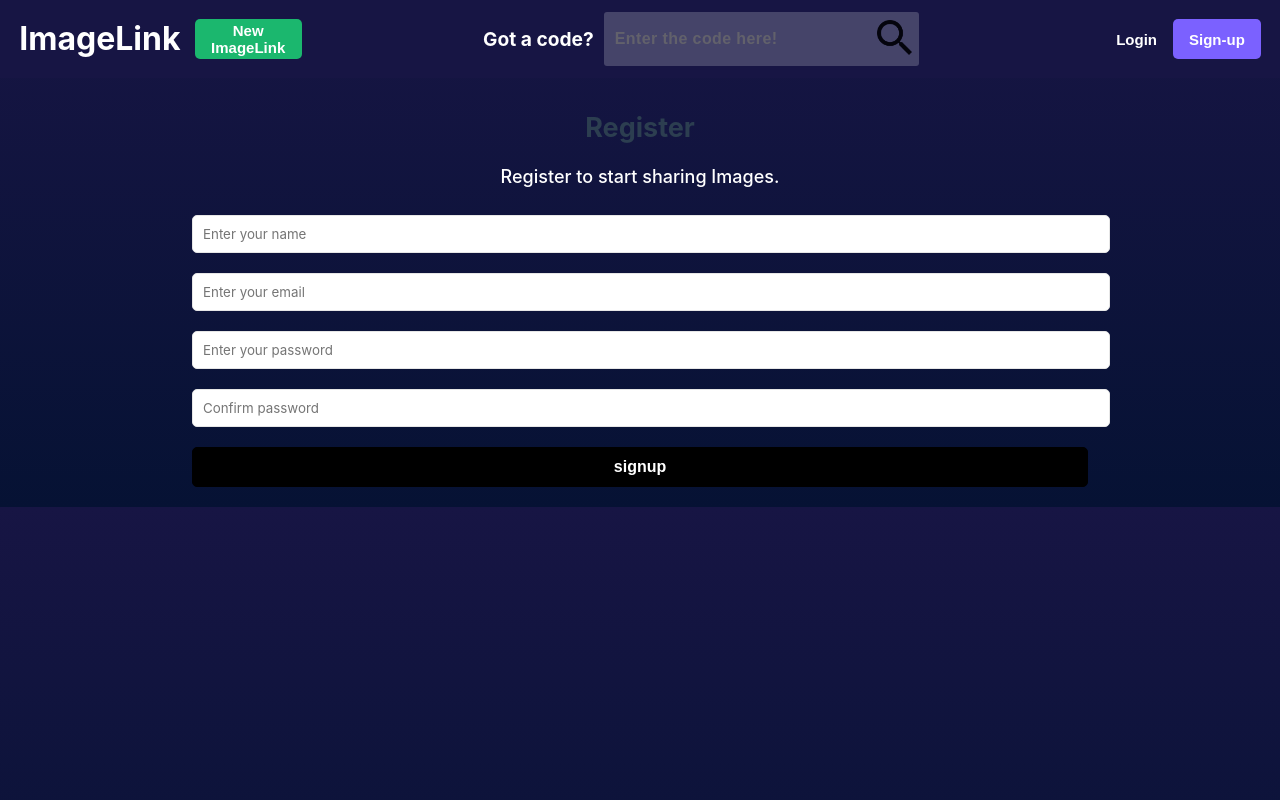
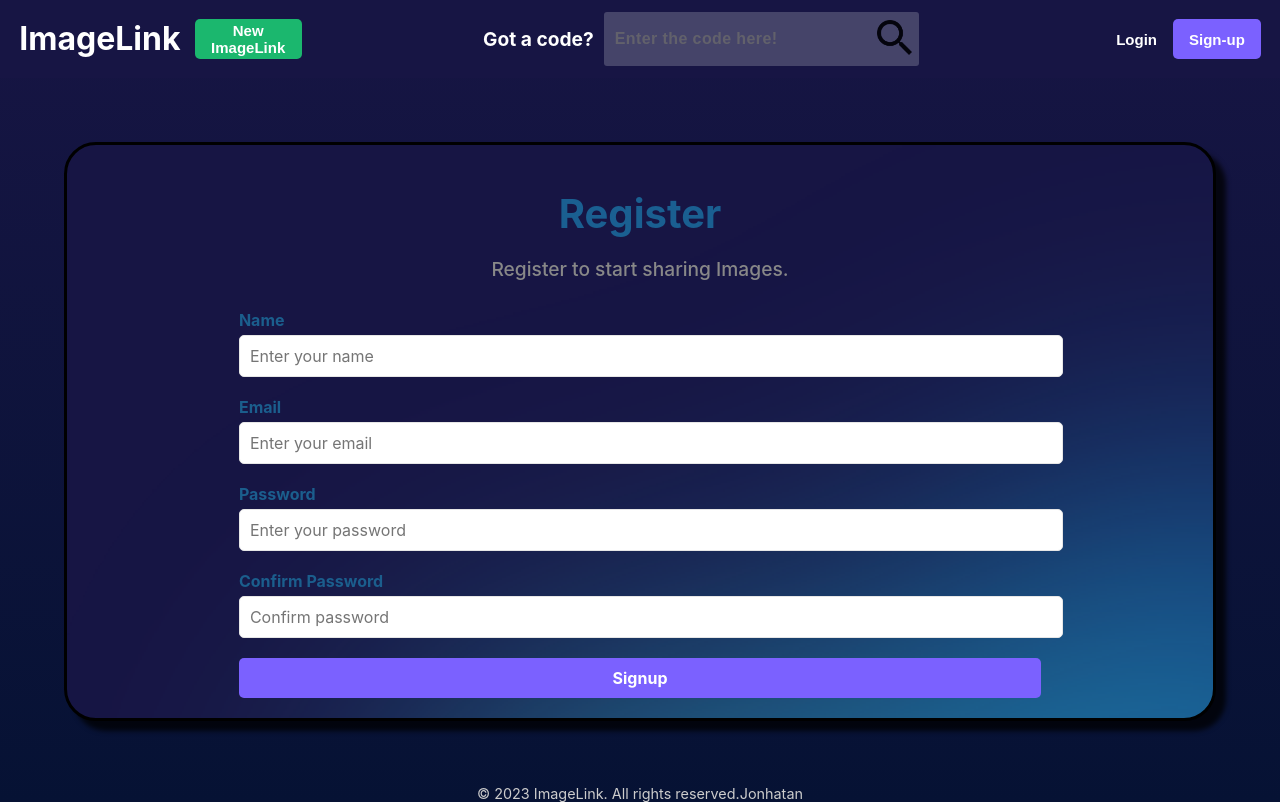
Before and after one commit to jonangeles-sanchez/Image-Link, a React (Create React App) app in the folder frontend/: page /signup in a window 1280 px wide. Built offline with nearby package versions, Linux system fonts and the light colour scheme.

Commit message:
Redo: Register page

```diff
--- a/frontend/src/App.css
+++ b/frontend/src/App.css
@@ -460,25 +460,49 @@ video {
   background-size: cover;
 }
 
+/* Register page */
+.register-container {
+  display: flex;
+  flex-direction: column;
+  align-items: center;
+  justify-content: center;
+  margin-top: 5%;
+  margin-bottom: 5%;
+  margin-left: 5%;
+  margin-right: 5%;
+  background-color: #171544;
+  border-radius: 2rem;
+  box-shadow: 10px 10px 5px 0px rgba(0, 0, 0, 0.75);
+  border: solid;
+  border-color: black;
+  border-width: 0.2rem;
+  background-image: url("./components/assets/card-mist-glow.6139fbd9.png");
+  background-repeat: no-repeat;
+  background-size: cover;
+}
+
 .heading {
-  font-size: 2rem;
-  font-weight: 700;
-  margin-bottom: 50px;
-  padding: 0 20px;
+  text-align: center;
+  margin-bottom: 20px;
+}
+
+.heading h1 {
+  font-size: 2.5rem;
+  margin-bottom: 10px;
 }
 
 .heading p {
-  color: white;
+  font-size: 1.2rem;
+  color: #888;
 }
 
-.form,
-.content {
+.form {
   width: 70%;
   margin: 0 auto;
 }
 
 .form-group {
-  margin-bottom: 10px;
+  margin-bottom: 20px;
 }
 
 .form-group input,
@@ -488,21 +512,38 @@ video {
   padding: 10px;
   border: 1px solid #e6e6e6;
   border-radius: 5px;
-  margin-bottom: 10px;
   font-family: inherit;
+  font-size: 1rem;
 }
 
 .form-group label {
   text-align: left;
   display: block;
-  margin: 0 0 5px 3px;
+  margin-bottom: 5px;
+  font-weight: bold;
+  color: #1b5e8d; /* Match the color of the logo */
 }
 
-.form-group label {
-  text-align: left;
-  display: block;
-  margin: 0 0 5px 3px;
+.form-group button {
+  width: 100%;
+  padding: 10px;
+  background-color: #7b61ff;
+  color: #fff;
+  border: none;
+  border-radius: 5px;
+  font-family: inherit;
+  font-size: 1rem;
+  cursor: pointer;
 }
+
+.form-group button:hover {
+  background-color: #149f58;
+}
+
+.register-header {
+  color: #1a5f91; /* Match the color of the logo */
+}
+/* Register page End */
 
 .btn-block {
   width: 100%;
--- a/frontend/src/components/auth/Signup.js
+++ b/frontend/src/components/auth/Signup.js
@@ -61,16 +61,17 @@ function Register() {
 
   return (
     <>
+      <div className="register-container">
         <section className="heading">
-        <h1>Register</h1>
+          <h1 className="register-header">Register</h1>
           <p>Register to start sharing Images.</p>
         </section>
         <section className="form">
           <form onSubmit={onSubmit}>
             <div className="form-group">
+              <label htmlFor="name">Name</label>
               <input
                 type="text"
-              className="form-control"
                 id="name"
                 name="name"
                 value={name}
@@ -79,9 +80,9 @@ function Register() {
               />
             </div>
             <div className="form-group">
+              <label htmlFor="email">Email</label>
               <input
                 type="email"
-              className="form-control"
                 id="email"
                 placeholder="Enter your email"
                 name="email"
@@ -90,9 +91,9 @@ function Register() {
               />
             </div>
             <div className="form-group">
+              <label htmlFor="password">Password</label>
               <input
                 type="password"
-              className="form-control"
                 id="password"
                 placeholder="Enter your password"
                 name="password"
@@ -101,9 +102,9 @@ function Register() {
               />
             </div>
             <div className="form-group">
+              <label htmlFor="password2">Confirm Password</label>
               <input
                 type="password"
-              className="form-control"
                 id="password2"
                 name="password2"
                 value={password2}
@@ -113,11 +114,23 @@ function Register() {
             </div>
             <div className="form-group">
               <button type="submit" className="btn btn-block">
-              signup
+                Signup
               </button>
             </div>
           </form>
         </section>
+      </div>
+
+      <footer className="home-footer">
+        &copy; 2023 ImageLink. All rights reserved.
+        <a
+          href="https://www.yourwebsite.com"
+          target="_blank"
+          rel="noopener noreferrer"
+        >
+          Jonhatan
+        </a>
+      </footer>
     </>
   );
 }
```
Lines whose indentation alone changed are shown as unchanged.
